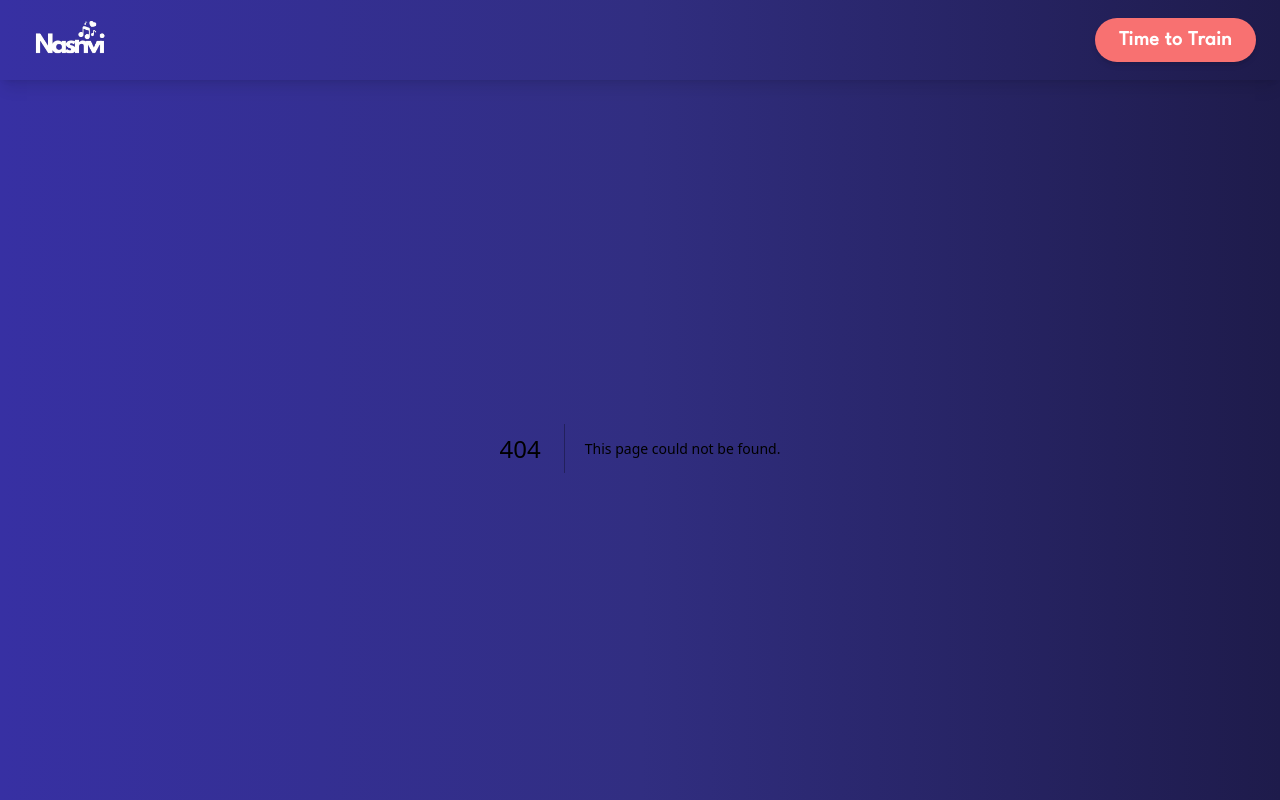
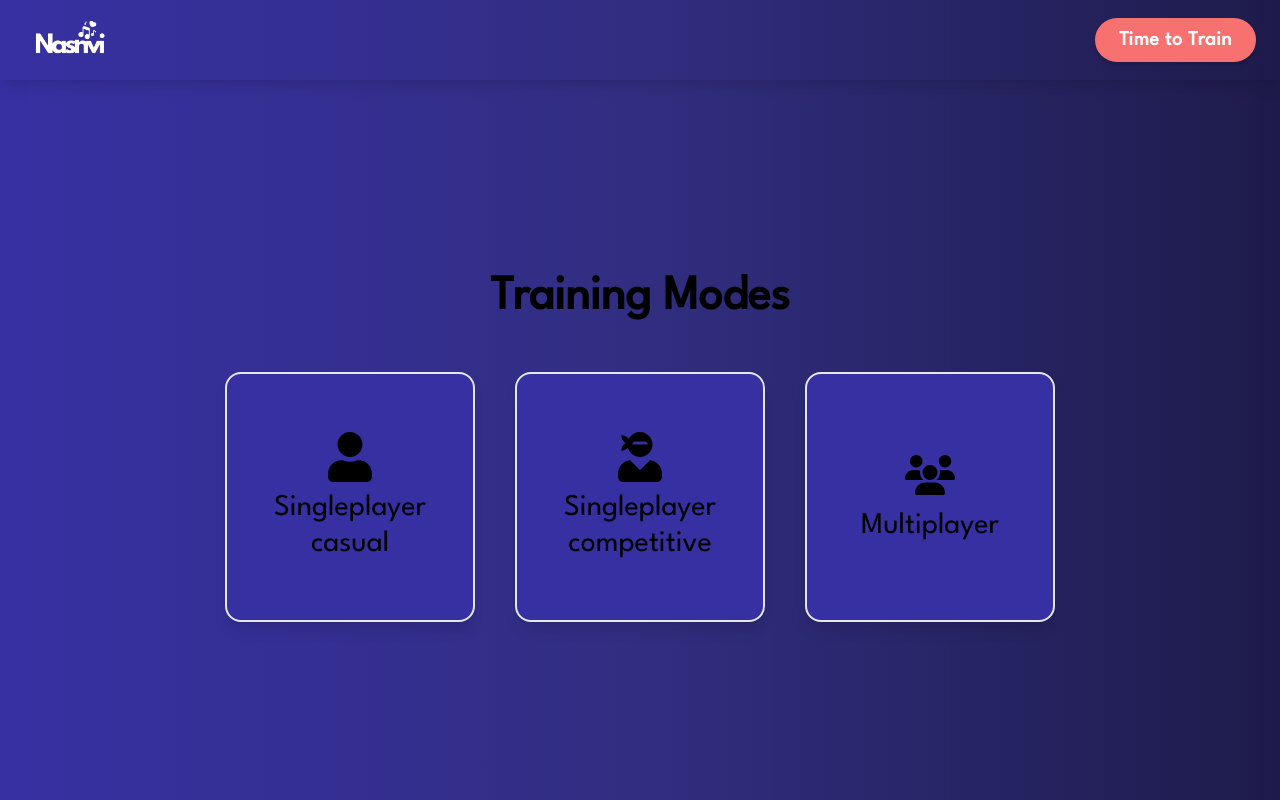
Before and after one commit to Hyleax/Nashvi, a Next.js app: page /menu in a window 1280 px wide. Before the commit this address had no page. Built offline with nearby package versions, Linux system fonts and the light colour scheme.

Commit message:
added menu page

```diff
--- /dev/null
+++ b/src/app/menu/MenuBtn.tsx
@@ -0,0 +1,30 @@
+"use client"
+import React from 'react'
+import Link from 'next/link'
+import { IconType } from 'react-icons'
+import { motion } from 'framer-motion'
+
+type MenuBtnProps = {
+    route: string
+    bntText: string
+    icon: React.JSX.Element
+}
+
+export const MenuBtn = (props: MenuBtnProps) => {
+    const { route, bntText, icon } = props
+
+    return(
+        <Link href={route}>
+            <motion.div
+                whileHover={{ y: -20 }}
+                className="md:w-[250px] md:h-[250px] w-[150px] h-[150px]
+                    border-2 shadow-lg rounded-2xl flex flex-col justify-center
+                    items-center gap-2 bg-indigo-800 hover:bg-red-300 hover:text-black
+                    transition-bg duration-100"
+            >
+                { icon }
+                <h2 className='md:text-3xl text-xl whitespace-normal px-2 text-center'>{bntText}</h2>
+            </motion.div>
+        </Link>
+    )
+}
--- /dev/null
+++ b/src/app/menu/page.tsx
@@ -0,0 +1,27 @@
+import React from 'react'
+import { l_spartan } from '@/utils/fonts'
+import { FaUsers } from "react-icons/fa6";
+import { FaUser } from "react-icons/fa";
+import { MenuBtn } from './MenuBtn';
+import { FaUserNinja } from "react-icons/fa";
+
+
+
+const menuPage = () => {
+  return (
+    <main className={`flex flex-col flex-1 items-center justify-center ${l_spartan.className} gap-[50px]`}>
+        <h2 className='md:text-5xl text-4xl font-semibold'>Training Modes</h2>
+        <div className="flex md:flex-row flex-col items-center gap-10 md:mb-0 mb-2">
+
+            <MenuBtn route='/singleplayer-casual' bntText='Singleplayer casual' icon={<FaUser size={50}/>}/>
+
+            <MenuBtn route='/singleplayer-competitive' bntText='Singleplayer competitive' icon={<FaUserNinja size={50}/>}/>
+
+            <MenuBtn route='/multiplayer' bntText='Multiplayer' icon={<FaUsers size={50}/>}/>
+
+        </div>
+    </main>
+  )
+}
+
+export default menuPage
--- a/src/components/Header.tsx
+++ b/src/components/Header.tsx
@@ -13,7 +13,7 @@ const Header = () => {
                 <Image src={ logo } alt='logo' width={140} height={140} className=' mt-3 '/>
             </Link>
 
-            <Link href={'/training'}>
+            <Link href={'/menu'}>
               <button className={`bg-red-400 md:px-6 px-3 py-2 mr-6 rounded-full text-white font-semibold
                 ${l_spartan.className} md:text-xl text-sm hover:bg-red-500 shadow-md tracking-wide`}>
                   Time to Train
--- a/src/components/TrainBtn.tsx
+++ b/src/components/TrainBtn.tsx
@@ -6,7 +6,7 @@ import Link from 'next/link'
 
 const TrainBtn = () => {
   return (
-    <Link href={'/training'}>
+    <Link href={'/menu'}>
         <motion.button whileHover={{ scale: 1.2 }} className={` bg-red-400 px-10 py-2 rounded-full text-white font-semibold
             ${l_spartan.className} md:text-xl text-sm hover:bg-red-500 shadow-md tracking-wide`}>
                 Practice listening and identifying chords
--- a/src/components/TrainingPageComponents.tsx
+++ b/src/components/TrainingPageComponents.tsx
@@ -86,7 +86,6 @@ export const AudioPlayer = () => {
     const { chordQuestion } = useChordQuestion()
     const keyName = chordQuestion?.keyName
     const chordName = chordQuestion?.pickedChord.chordName
-    // const correctChordNumber = chordQuestion?.pickedChord.numberName
 
     const [piano, setPiano] = useState({} as Tone.Sampler)
 
```
Also changed, not shown: src/app/singleplayer-casual/page.tsx (renamed from src/app/training/page.tsx).
